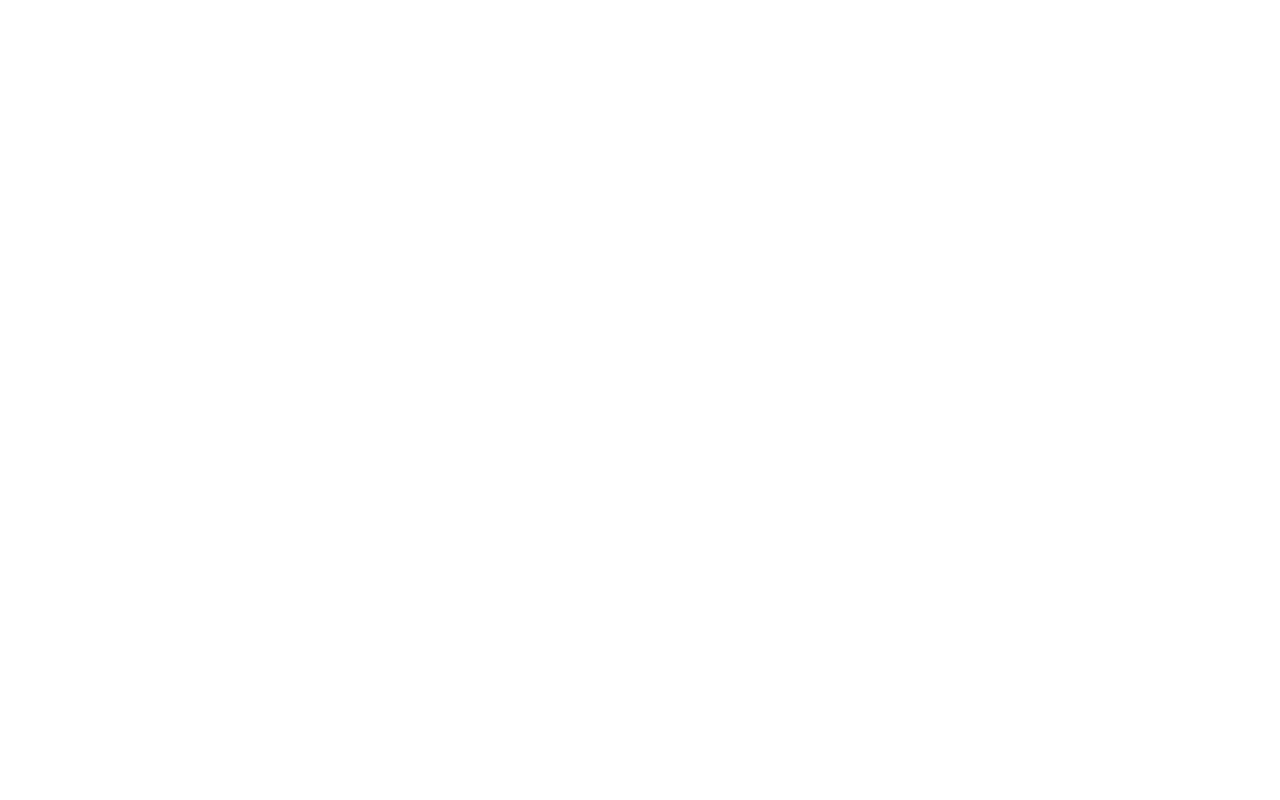
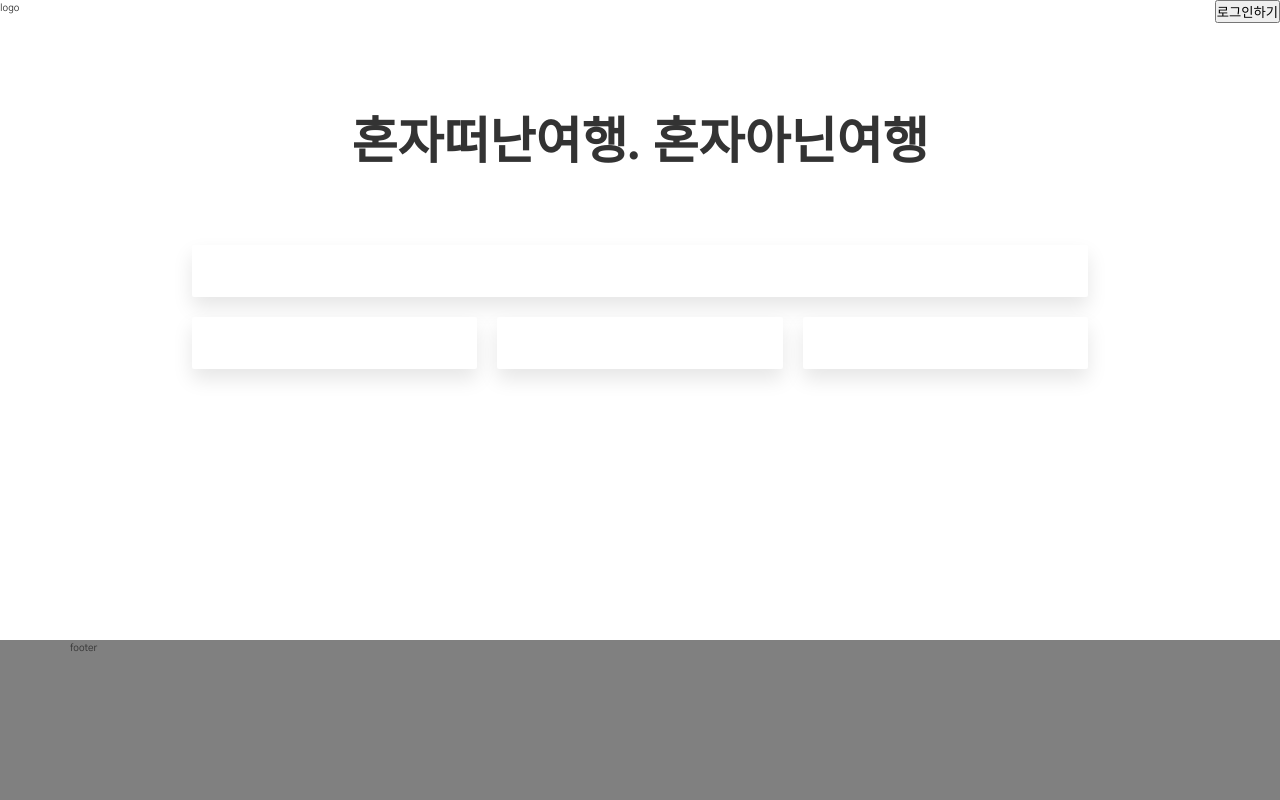
Before and after one commit to JunhyeokHeo/honhang_v0.1, a website: page index.html in a window 1280 px wide. Drawn offline with Linux system fonts and the light colour scheme; a web font is replaced by a local one.

Commit message:
making searchbar

```diff
--- a/index.html
+++ b/index.html
@@ -3,15 +3,55 @@
 <head>
   <meta charset="UTF-8">
   <meta name="viewport" content="width=device-width, initial-scale=1.0">
-  <script type="text/javascript" src="./main.js"></script>
-  <link rel="stylesheet" href="./main.css">
+  <link href="https://fonts.googleapis.com/css?family=Gothic+A1|Song+Myung" rel="stylesheet">
+  <link rel="stylesheet" href="./css/style.css">
   <title>혼행</title>
 </head>
 
 <body>
-  <div class="signin">
-    <div class="signin__card"></div>
-  </div>
+  <main class="main">
+    <div class="header">
+      <div class="header__left">
+        <div class="header__logo-container">logo</div>
+      </div>
+      <div class="header__right">
+        <button class="header__signin">로그인하기</button>
+      </div>
+    </div>
+    <div class="search">
+      <div class="search__text">
+        <h1 class="heading-primary">혼자떠난여행. 혼자아닌여행</h1>
+      </div>
+      <div class="search__container">
+        <div class="row">
+          <div class="search-bar">
+            <input type="text" class="search-bar__input">
+          </div>
+        </div>
+        <div class="row">
+          <div class="col-1-of-3">
+            <div class="search-bar">
+              <input type="text" class="search-bar__input">
+            </div>
+          </div>
+          <div class="col-1-of-3">
+            <div class="search-bar">
+              <input type="text" class="search-bar__input">
+            </div>
+          </div>
+          <div class="col-1-of-3">
+            <div class="search-bar">
+              <input type="text" class="search-bar__input">
+            </div>
+          </div>
+        </div>
+      </div>
+    </div>
+  </main>
+  <footer class=footer>
+    <div class="row"> footer</div>
+  </footer>
+  <script type="text/javascript" src="./js/main.js"></script>
 </body>
 
 </html>
--- /dev/null
+++ b/sass/abstract/_mixins.scss
@@ -0,0 +1,14 @@
+@mixin clearfix {
+  &::after {
+      content: "";
+      display: table;
+      clear: both;
+  }
+}
+
+@mixin absCenter {
+  position: absolute;
+  top: 50%;
+  left: 50%;
+  transform: translate(-50%, -50%);
+}
--- a/sass/abstract/variables.scss
+++ b/sass/abstract/_variables.scss
@@ -24,3 +24,8 @@ $color-black: #000;
 
 // FONT
 $default-font-size: 1.6rem;
+
+// GRID
+$grid-width: 114rem;
+$gutter-vertical: 2rem;
+$gutter-horizontal: 2rem;
--- /dev/null
+++ b/sass/base/_grid.scss
@@ -0,0 +1,44 @@
+.row {
+  max-width: $grid-width;
+  margin: 0 auto;
+
+  &:not(:last-child) {
+      margin-bottom: $gutter-vertical;
+  }
+
+  @include clearfix;
+
+  [class^="col-"] {
+      float: left;
+
+      &:not(:last-child) {
+          margin-right: $gutter-horizontal;
+      }
+  }
+
+  .col-1-of-2 {
+      width: calc((100% - #{$gutter-horizontal}) / 2);
+
+  }
+
+  .col-1-of-3 {
+      width: calc((100% - 2 * #{$gutter-horizontal}) / 3);
+  }
+
+  .col-2-of-3 {
+      width: calc(2 * ((100% - 2 * #{$gutter-horizontal}) / 3) + #{$gutter-horizontal});
+  }
+
+  .col-1-of-4 {
+      width: calc((100% - 3 * #{$gutter-horizontal}) / 4);
+  }
+
+  .col-2-of-4 {
+      width: calc(2 * ((100% - 3 * #{$gutter-horizontal}) / 4) + #{$gutter-horizontal});
+  }
+
+  .col-3-of-4 {
+      width: calc(3 * ((100% - 3 * #{$gutter-horizontal}) / 4) + 2 * #{$gutter-horizontal});
+  }
+
+}
--- /dev/null
+++ b/sass/base/_typography.scss
@@ -0,0 +1,12 @@
+body {
+  font-family: 'Gothic A1', sans-serif;
+  font-weight: 400;
+  line-height: 1.7;
+  color: $color-grey-dark-3;
+}
+
+.heading-primary {
+  font-family: 'Song Myung', serif;
+  font-size: 5rem;
+  margin-bottom: 6rem;
+}
--- /dev/null
+++ b/sass/component/_search-bar.scss
@@ -0,0 +1,22 @@
+.search-bar {
+  &__input {
+    font-size: 1.5rem;
+    font-family: inherit;
+    color: inherit;
+    padding: 1.5rem 2rem;
+    border-radius: 2px;
+    background-color: rbga($color-white, 0.5);
+    border: none;
+    border-bottom: 3px solid transparent;
+    width: 100%;
+    display: block;
+    transition: all 0.3s;
+
+    outline: none;
+    box-shadow: 0 1rem 2rem rgba($color-black, 0.1);
+
+    &::-webkit-input-placeholder {
+      color: $color-grey-dark-2;
+    }
+  }
+}
--- a/sass/main.scss
+++ b/sass/main.scss
@@ -3,6 +3,9 @@
 @import "abstract/variables";
 
 @import "base/base";
+@import "base/grid";
 @import "base/typography";
 
-@import "pages/signin";
+@import "component/search-bar";
+
+@import "pages/main";
--- /dev/null
+++ b/sass/pages/_main.scss
@@ -0,0 +1,32 @@
+.main {
+  height: 80vh;
+}
+
+.header {
+  height: 10rem;
+  &__logo-container {
+    float: left;
+  }
+
+  &__signin {
+    float: right;
+  }
+}
+
+.search {
+
+  &__text {
+    text-align: center;
+  }
+
+  &__container{
+    margin: 0 auto;
+    width: 70%;
+
+  }
+}
+
+.footer {
+  height: 20vh;
+  background-color: grey;
+}
```
Also changed, not shown: css/img/signin-background.jpg (added), css/style.css (added), js/main.js (renamed from main.js), main.css (deleted), sass/abstract/_functions.scss (added), sass/abstract/functions.scss (deleted), sass/abstract/mixins.scss (deleted), sass/base/_base.scss (renamed from sass/base/base.scss), sass/base/typography.scss (deleted), sass/pages/signin.scss (deleted).
